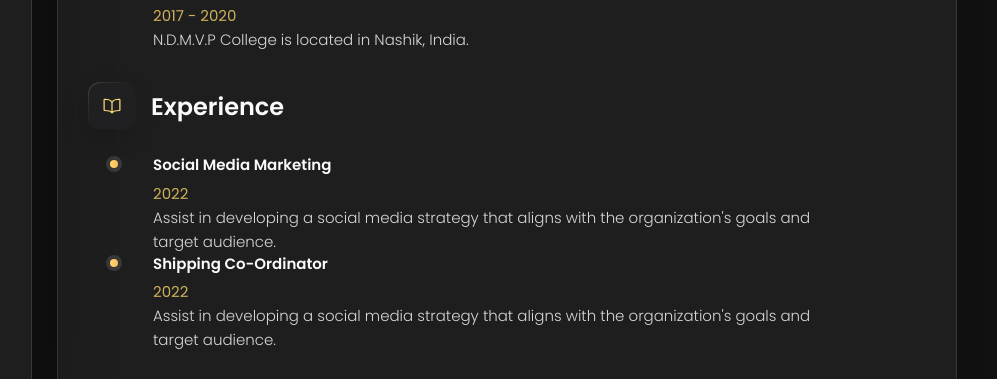
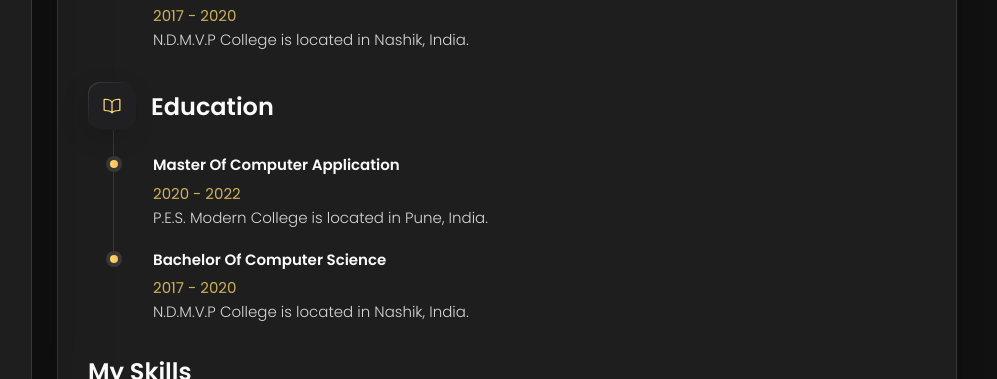
Before and after one commit to sbharuka01/Portfolio, a plain HTML site: page index.html in a window 1280 px wide. Both pictures are taken after a click on the button "Resume". Shown: the part 409-788 px from the top of the page, 283-1280 px from the left. Drawn offline with nearby package versions, Linux system fonts and the light colour scheme.

Commit message:
Update index.html

```diff
--- a/index.html
+++ b/index.html
@@ -417,31 +417,33 @@
                 <ion-icon name="book-outline"></ion-icon>
               </div>
 
-              <h3 class="h3">Experience</h3>
+              <h3 class="h3">Education</h3>
             </div>
 
             <ol class="timeline-list">
               <li class="timeline-item">
-                <h4 class="h4 timeline-item-title">Social Media Marketing</h4>
+                <h4 class="h4 timeline-item-title">
+                  Master of Computer Application
+                </h4>
 
-                <span>2022</span>
+                <span>2020 - 2022</span>
 
                 <p class="timeline-text">
-                  Assist in developing a social media
-                  strategy that aligns with the organization's goals and target audience.
+                  P.E.S. Modern College is
+                  located in Pune, India.
                 </p>
               </li>
-            </ol>
 
-             <ol class="timeline-list">
               <li class="timeline-item">
-                <h4 class="h4 timeline-item-title">Shipping Co-Ordinator</h4>
+                <h4 class="h4 timeline-item-title">
+                  Bachelor of Computer Science
+                </h4>
 
-                <span>2022</span>
+                <span>2017 - 2020</span>
 
                 <p class="timeline-text">
-                  Assist in developing a social media
-                  strategy that aligns with the organization's goals and target audience.
+                  N.D.M.V.P College is
+                  located in Nashik, India.
                 </p>
               </li>
             </ol>
```
